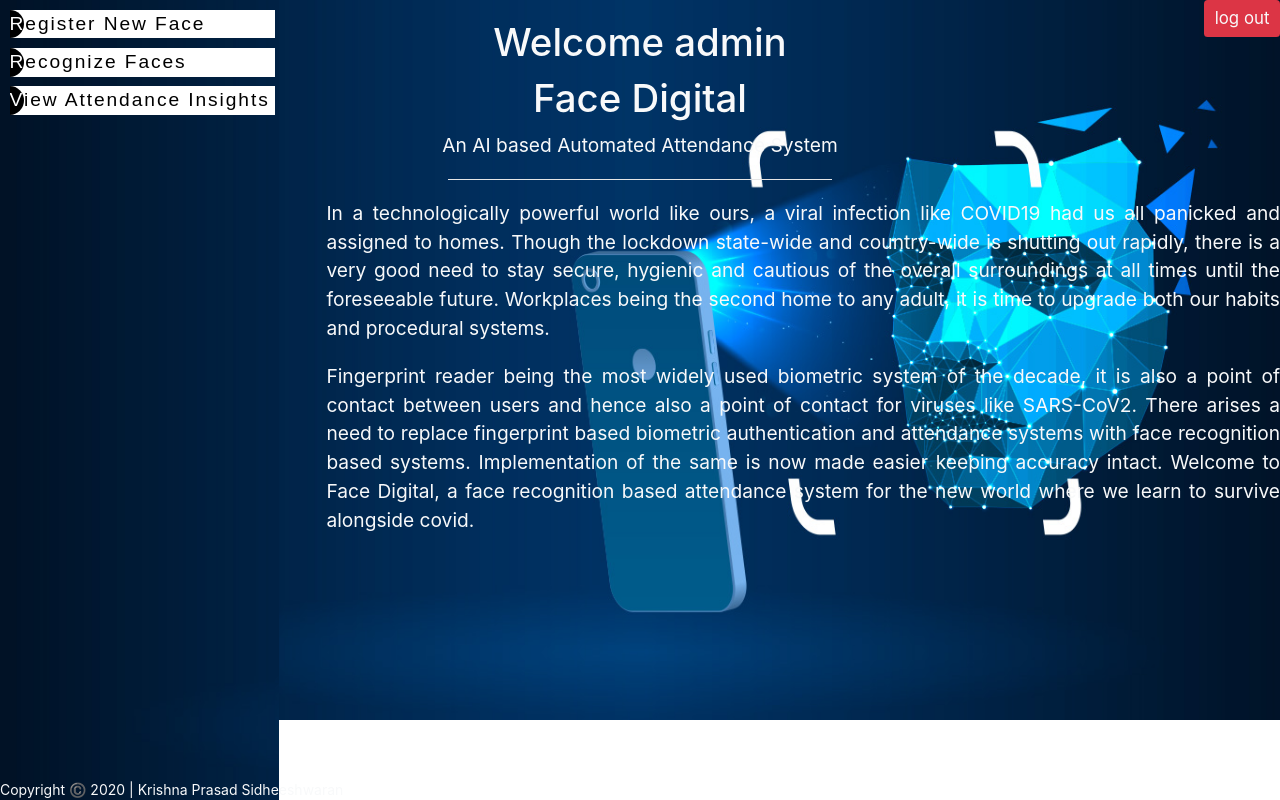
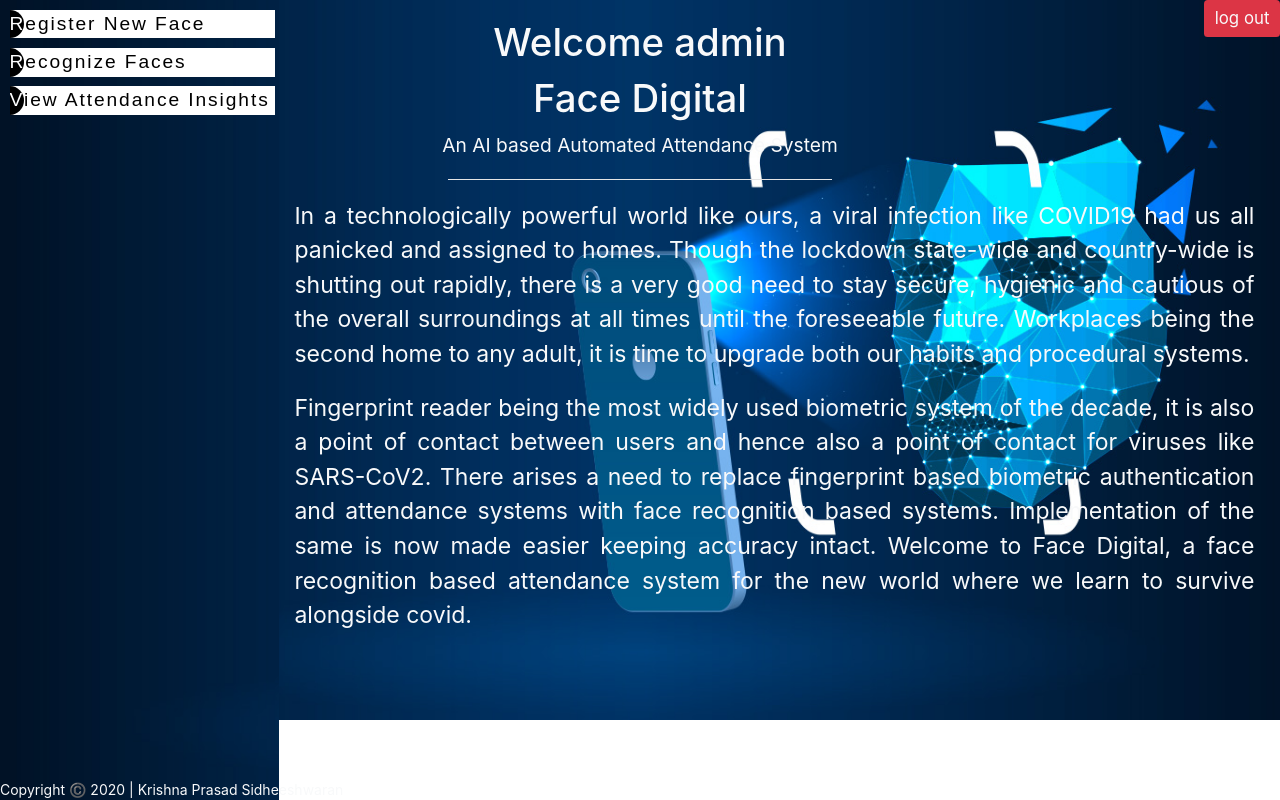
Before and after one commit to ssamiran472/facerecognation, a Django app: page / in a window 1280 px wide. Run offline with Django 3.2, Linux system fonts and the light colour scheme; a user stored in the database is signed in; some libraries are stand-ins or nearby versions.

Commit message:
some css changes for index.html

```diff
--- a/static/css/index.css
+++ b/static/css/index.css
@@ -123,7 +123,9 @@ html{
 @media (min-width: 601px){
     #info{
         display: block;
-        margin-left: 17rem;
+        margin-left: 23vw;
+        margin-right: 2vw;
+        font-size: 1.2rem;
     }
     #form{
         position: absolute;
```
